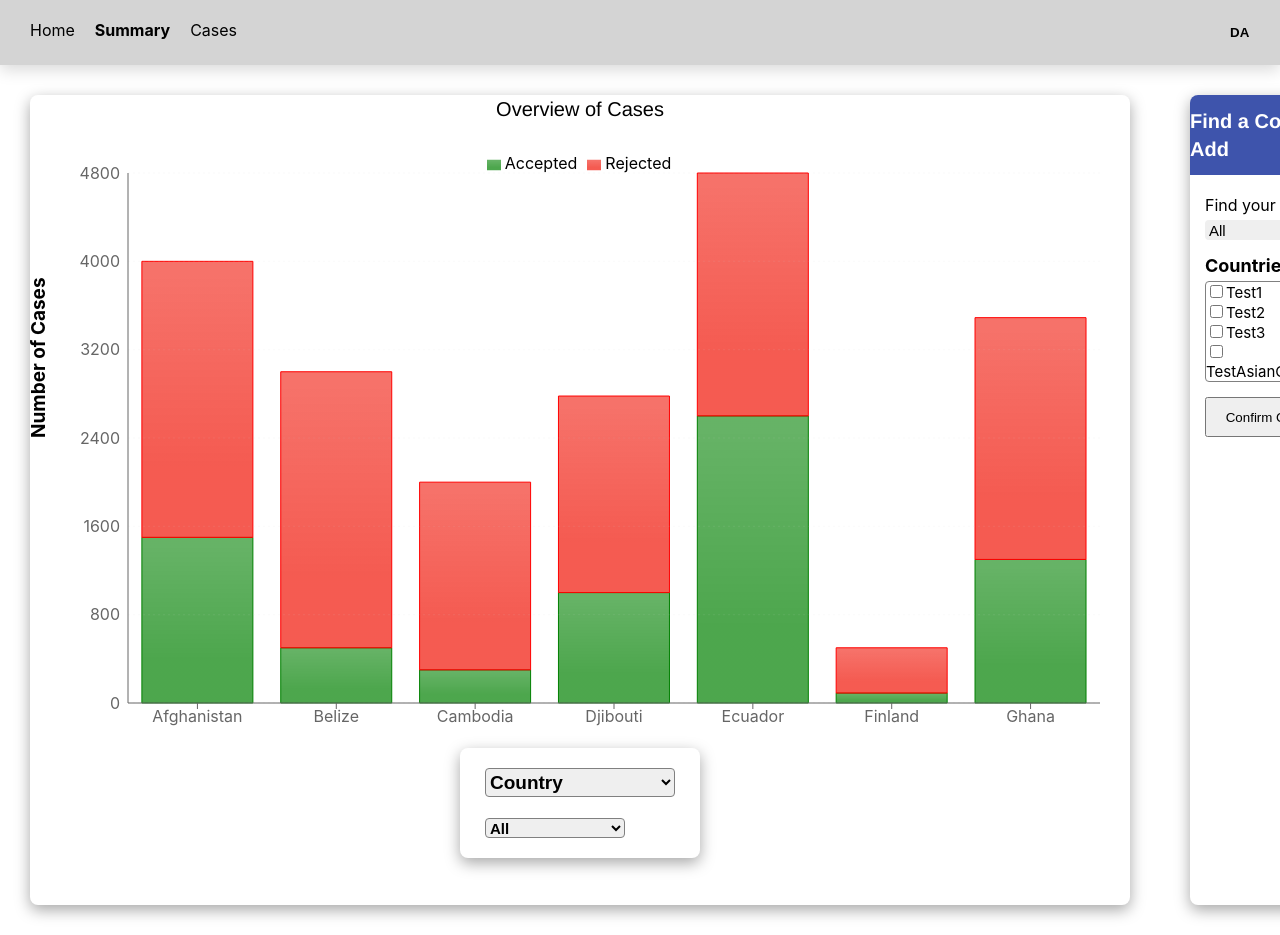
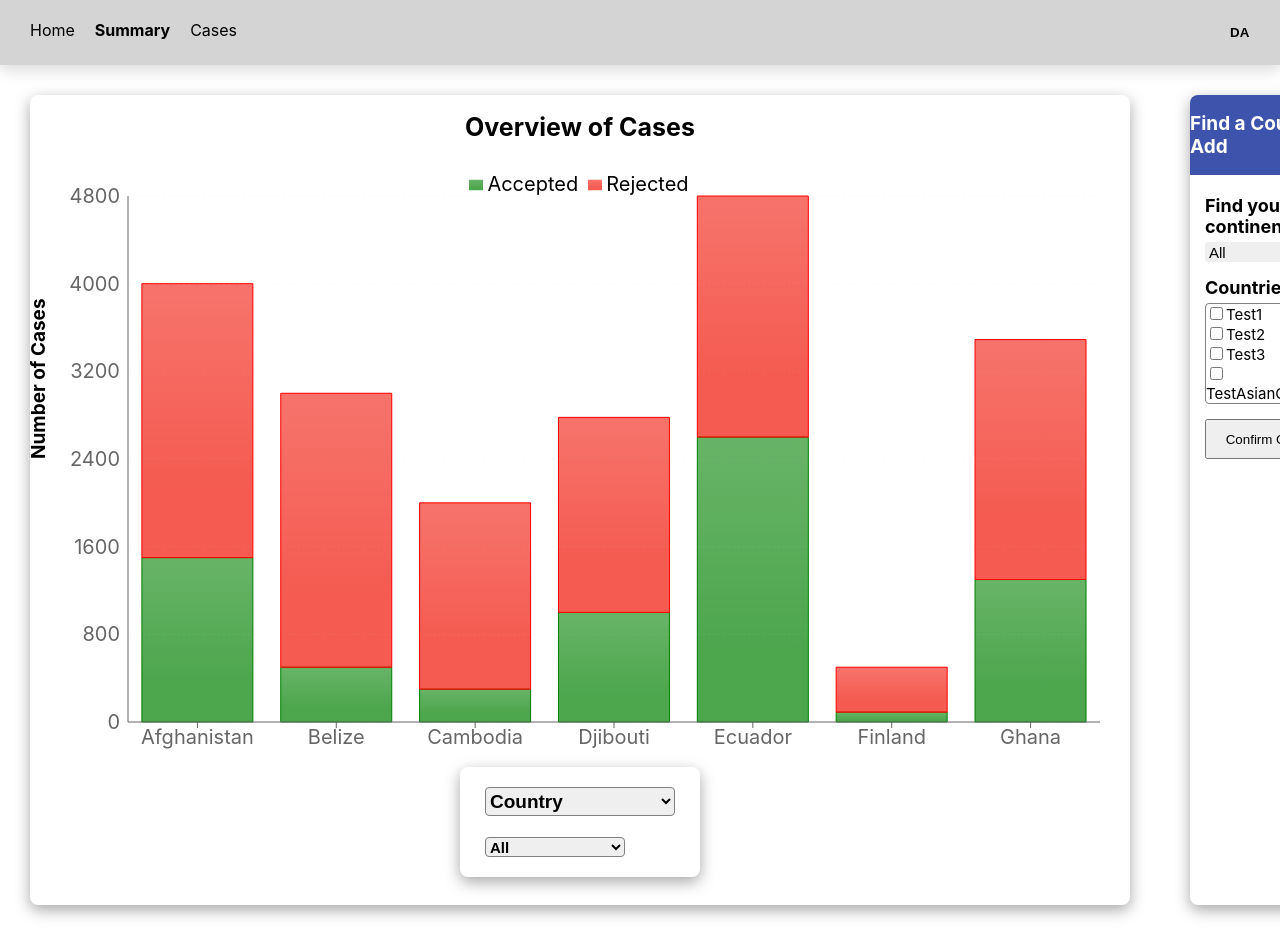
Before and after one commit to lilygostovic/DASS-frontend, a React (Create React App) app: page /summary in a window 1280 px wide. Shown: the top 935 px of the page. Built offline with nearby package versions, Linux system fonts and the light colour scheme.

Commit message:
Revert dashboard

```diff
--- a/src/pages/Dashboard/index.tsx
+++ b/src/pages/Dashboard/index.tsx
@@ -8,8 +8,6 @@ import {
 import React, { useState } from "react";
 
 import { Nav } from "../../components";
-import { StyledDiv } from "../../components/common/StyledDiv";
-import { StyledText } from "../../components/common/StyledText";
 import { data } from "./data";
 import { genderData } from "./testGenderData";
 import { useTranslation } from "react-i18next";
@@ -51,24 +49,42 @@ export const Dashboard = () => {
   }
 
   return (
-    <StyledDiv backgroundColor="#ECF2FF" maxHeight="100vh" minHeight="100vh">
+    <div
+      style={{
+        backgroundColor: "#ECF2FF",
+        maxHeight: "100vh",
+        minHeight: "100vh",
+      }}
+    >
       <Nav />
-      <StyledDiv bg="#ffffff" display="flex" flexDirection="row">
-        <StyledDiv
-          display="flex"
-          justifyContent="space-bewteen"
-          flexDirection="column"
-          width={chartAreaWidth}
-          height="810px"
-          alignItems="center"
-          boxShadow="0px 5px 15px rgba(0, 0, 0, 0.35)"
-          borderRadius="8px"
-          margin="30px 30px"
-          color="black"
+      <div
+        style={{
+          backgroundColor: "#ffffff",
+          display: "flex",
+          flexDirection: "row",
+        }}
+      >
+        <div
+          style={{
+            display: "flex",
+            justifyContent: "space-bewteen",
+            flexDirection: "column",
+            width: chartAreaWidth,
+            height: "810px",
+            alignItems: "center",
+            boxShadow: "0px 5px 15px rgba(0, 0, 0, 0.35)",
+            borderRadius: "8px",
+            margin: "30px 30px",
+            color: "black",
+            fontSize: "20px",
+          }}
         >
-          <StyledText variant="paragraphMedium" fontSize="20px" mb="20px">
+          <h1
+            style={{ fontSize: "25px", color: "black", marginBottom: "20px" }}
+          >
             {text}
-          </StyledText>
+          </h1>
+
           <SummaryChart
             data={data}
             genderData={genderData}
@@ -116,32 +132,44 @@ export const Dashboard = () => {
               </div>
             )}
           </div>
-        </StyledDiv>
+        </div>
         {dropDownOption === "country" && (
-          <StyledDiv
-            display="flex"
-            flexDirection="column"
-            boxShadow="0px 5px 15px rgba(0, 0, 0, 0.35)"
-            borderRadius="8px"
-            width="250px"
-            margin="30px 30px"
+          <div
+            style={{
+              display: "flex",
+              flexDirection: "column",
+              boxShadow: "0px 5px 15px rgba(0, 0, 0, 0.35)",
+              borderRadius: "8px",
+              width: "250px",
+              margin: "30px 30px",
+            }}
           >
-            <StyledDiv
-              display="flex"
-              bg="#3E54AC"
-              mb="20px"
-              borderRadius="8px 8px 0 0"
-              height="80px"
-              justifyContent="center"
-              alignItems="center"
+            <div
+              style={{
+                display: "flex",
+                fontWeight: "bold",
+                fontSize: "19px",
+                backgroundColor: "#3E54AC",
+                color: "white",
+                marginBottom: "20px",
+                borderRadius: "8px 8px 0 0",
+                height: "80px",
+                justifyContent: "center",
+                alignItems: "center",
+              }}
             >
-              <StyledText variant="paragraphMediumBold" color="white">
-                {boxText}
-              </StyledText>
-            </StyledDiv>
-            <StyledDiv ml="15px" mb="5px">
+              {boxText}
+            </div>
+            <div
+              style={{
+                fontWeight: "bold",
+                fontSize: "18px",
+                marginLeft: "15px",
+                marginBottom: "5px",
+              }}
+            >
               {boxDropDownText}
-            </StyledDiv>
+            </div>
             <CheckBoxDropDown
               selectedOption={checkBoxDropDownOption}
               setOption={setCheckBoxDropDownOption}
@@ -150,9 +178,9 @@ export const Dashboard = () => {
               options={boxItems}
               setCheckedOptionsChart={setCheckedOptionsChart}
             />
-          </StyledDiv>
+          </div>
         )}
-      </StyledDiv>
-    </StyledDiv>
+      </div>
+    </div>
   );
 };
```
